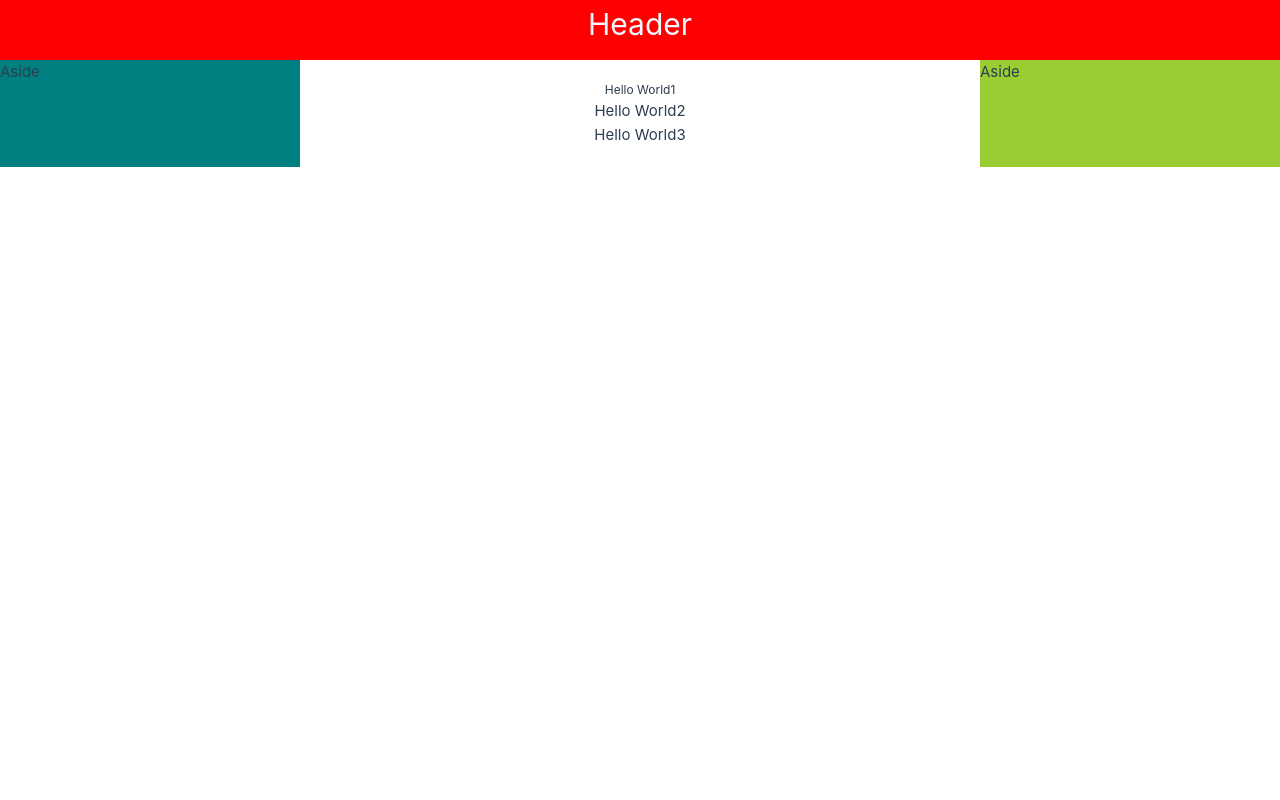
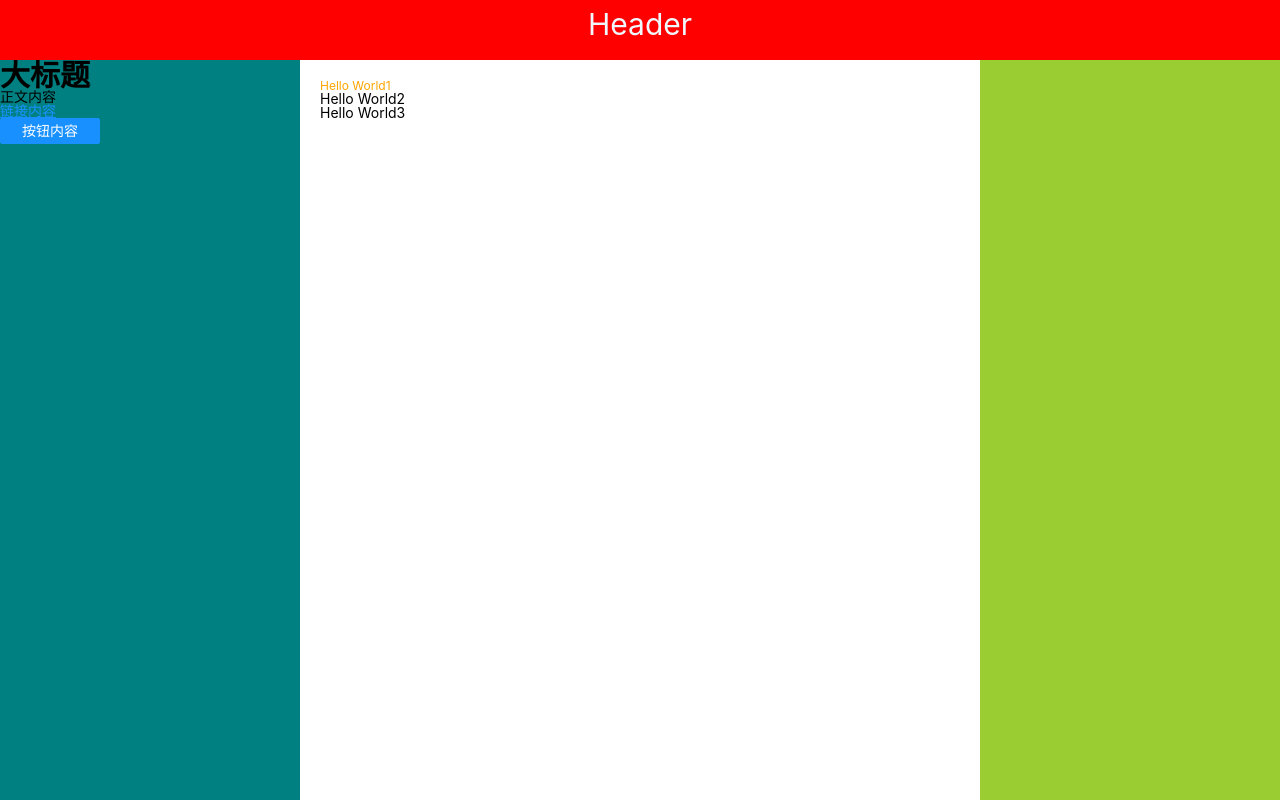
Before and after one commit to luyaoLee/lego, a Vue app: page /editor in a window 1280 px wide. Built offline with nearby package versions, Linux system fonts and the light colour scheme.

Commit message:
add ComponentList and defaultTemplates

```diff
--- /dev/null
+++ b/src/components/ComponentList.vue
@@ -0,0 +1,32 @@
+<template>
+  <div class="component-list" v-for="(item, index) in list" :key="index" @click="onItemClick(item)">
+    <l-text v-bind="item"></l-text>
+  </div>
+</template>
+
+<script lang="ts">
+import { defineComponent } from 'vue'
+import LText from './LText.vue'
+
+export default defineComponent({
+  name: 'component-list',
+  components: {
+    LText
+  },
+  emits: ['on-item-click'],
+  props: {
+    list: {
+      type: Array<any>,
+      required: true
+    }
+  },
+  setup(props, ctx) {
+    const onItemClick = (item: any) => {
+      ctx.emit('on-item-click', item)
+    }
+    return { onItemClick }
+  }
+})
+</script>
+
+<style lang="scss" scoped></style>
--- a/src/components/LText.vue
+++ b/src/components/LText.vue
@@ -1,30 +1,33 @@
 <template>
-  <component :is="tag" :style="styleProps">{{ text }}</component>
+  <component class="l-text" :is="tag" :style="styleProps" @click="handleClick">{{
+    text
+  }}</component>
 </template>
 
 <script lang="ts">
-import { defineComponent, computed } from 'vue'
-import { pick } from 'lodash-es'
+import { defineComponent } from 'vue'
+import { transformToDefaultProps, textDefaultProps, textStyleNames } from '@/defaultProps'
+const defaultProps = transformToDefaultProps(textDefaultProps)
+import useComponentCommon from '@/hooks/useComponentCommon'
 
 export default defineComponent({
   name: 'l-text',
   props: {
-    text: {
-      type: String
-    },
-    fontSize: {
-      type: String
-    },
     tag: {
       type: String,
       default: 'div'
-    }
+    },
+    ...defaultProps
   },
   setup(props) {
-    const styleProps = computed(() => pick(props, ['fontSize']))
-    return { styleProps }
+    const { styleProps, handleClick } = useComponentCommon(props, textStyleNames)
+    return { styleProps, handleClick }
   }
 })
 </script>
 
-<style lang="scss" scoped></style>
+<style lang="scss" scoped>
+.l-text {
+  position: relative !important;
+}
+</style>
--- /dev/null
+++ b/src/defaultProps.ts
@@ -0,0 +1,59 @@
+import { mapValues, without } from 'lodash-es'
+
+export const commonDefaultProps = {
+  // actions
+  actionType: '',
+  url: '',
+  // size
+  height: '',
+  width: '318px',
+  paddingLeft: '0px',
+  paddingRight: '0px',
+  paddingTop: '0px',
+  paddingBottom: '0px',
+  // border type
+  borderStyle: 'none',
+  borderColor: '#000',
+  borderWidth: '0',
+  borderRadius: '0',
+  // shadow and opacity
+  boxShadow: '0 0 0 #000000',
+  opacity: 1,
+  // position and x,y
+  position: 'absolute',
+  left: '0',
+  top: '0',
+  right: '0'
+}
+
+export const textDefaultProps = {
+  // basic props - font styles
+  text: '正文内容',
+  fontSize: '14px',
+  fontFamily: '',
+  fontWeight: 'normal',
+  fontStyle: 'normal',
+  textDecoration: 'none',
+  lineHeight: '1',
+  textAlign: 'left',
+  color: '#000000',
+  backgroundColor: '',
+  ...commonDefaultProps
+}
+
+export const transformToDefaultProps = <T extends { [key: string]: any }>(props: T) => {
+  // {
+  //   color: {
+  //     type: String,
+  //     default: '#000000'
+  //   }
+  // }
+  return mapValues(props, (value) => {
+    return {
+      type: value.constructor,
+      default: value
+    }
+  })
+}
+
+export const textStyleNames = without(Object.keys(textDefaultProps), 'text', 'actionType', 'url')
--- /dev/null
+++ b/src/defaultTemplates.ts
@@ -0,0 +1,34 @@
+export const defaultTextTemplates = [
+  {
+    text: '大标题',
+    fontSize: '30px',
+    fontWeight: 'bold',
+    tag: 'h2'
+  },
+  {
+    text: '正文内容',
+    tag: 'p'
+  },
+  {
+    text: '链接内容',
+    color: '#1890ff',
+    textDecoration: 'underline',
+    tag: 'p'
+  },
+  {
+    text: '按钮内容',
+    color: '#ffffff',
+    backgroundColor: '#1890ff',
+    borderWidth: '1px',
+    borderColor: '#1890ff',
+    borderStyle: 'solid',
+    borderRadius: '2px',
+    paddingLeft: '10px',
+    paddingRight: '10px',
+    paddingTop: '5px',
+    paddingBottom: '5px',
+    width: '100px',
+    tag: 'button',
+    textAlign: 'center'
+  }
+]
--- /dev/null
+++ b/src/hooks/useComponentCommon.ts
@@ -0,0 +1,18 @@
+import { pick } from 'lodash-es'
+import { computed } from 'vue'
+
+const useComponentCommon = <T extends { [key: string]: any }>(props: T, picks: string[]) => {
+  const styleProps = computed(() => pick(props, picks))
+  const handleClick = () => {
+    if (props.actionType === 'url' && props.url) {
+      window.location.href = props.url
+    }
+  }
+
+  return {
+    styleProps,
+    handleClick
+  }
+}
+
+export default useComponentCommon
--- a/src/stores/editors.ts
+++ b/src/stores/editors.ts
@@ -7,19 +7,36 @@
   currentElement: string
 }
 
-interface ComponentData {
+export interface ComponentData {
   props: { [key: string]: any }
   id: string
   name: string
 }
 
 export const useEditorsStore = defineStore('editors', () => {
-  const componets = ref<ComponentData[]>(testComponents)
-  return { componets }
+  const components = ref<ComponentData[]>(testComponents)
+
+  function addComponent(component: ComponentData) {
+    components.value.push(component)
+  }
+  return { components, addComponent }
 })
 
 export const testComponents: ComponentData[] = [
-  { id: uuidv4(), name: 'l-text', props: { text: 'Hello World1', fontSize: '12px' } },
-  { id: uuidv4(), name: 'l-text', props: { text: 'Hello World2' } },
-  { id: uuidv4(), name: 'l-text', props: { text: 'Hello World3' } }
+  {
+    id: uuidv4(),
+    name: 'l-text',
+    props: { text: 'Hello World1', fontSize: '12px', position: 'relative', color: 'orange' }
+  },
+  { id: uuidv4(), name: 'l-text', props: { text: 'Hello World2', position: 'relative' } },
+  {
+    id: uuidv4(),
+    name: 'l-text',
+    props: {
+      text: 'Hello World3',
+      actionType: 'url',
+      url: 'https://www.google.com',
+      position: 'relative'
+    }
+  }
 ]
--- a/src/views/Editor.vue
+++ b/src/views/Editor.vue
@@ -1,9 +1,10 @@
 <template>
-  <div class="editor-view">
-    <el-container>
+  <el-container class="editor-view">
     <el-header>Header</el-header>
-      <el-container>
-        <el-aside width="300px" class="component-list">Aside</el-aside>
+    <el-container class="editor-main">
+      <el-aside width="300px" class="component-list">
+        <component-list :list="defaultTextTemplates" @on-item-click="onItemClick"></component-list>
+      </el-aside>
       <el-main>
         <div class="preview-list">
           <component
@@ -14,32 +15,52 @@
           ></component>
         </div>
       </el-main>
-        <el-aside width="300px" class="component-attrs">Aside</el-aside>
+      <el-aside width="300px" class="component-attrs"></el-aside>
     </el-container>
   </el-container>
-  </div>
 </template>
 
 <script lang="ts">
 import { computed, defineComponent } from 'vue'
-import { useEditorsStore } from '@/stores/editors'
+import { useEditorsStore, type ComponentData } from '@/stores/editors'
 import LText from '@/components/LText.vue'
+import ComponentList from '@/components/ComponentList.vue'
+import { defaultTextTemplates } from '@/defaultTemplates'
+import { useCounterStore } from '@/stores/counter'
+import { storeToRefs } from 'pinia'
+import { v4 as uuidv4 } from 'uuid'
 
 export default defineComponent({
   name: 'EditorView',
   components: {
-    LText
+    LText,
+    ComponentList
   },
   setup() {
     const store = useEditorsStore()
-    const components = computed(() => store.componets)
-    return { components }
+    const components = computed(() => store.components)
+    return {
+      components,
+      defaultTextTemplates,
+      addComponent: store.addComponent
+    }
+  },
+  methods: {
+    onItemClick(item: any) {
+      const data: ComponentData = {
+        id: uuidv4(),
+        name: 'l-text',
+        props: item
+      }
+      this.addComponent(data)
+    }
   }
 })
 </script>
 
 <style lang="scss" scoped>
 .editor-view {
+  min-height: 100vh;
   .el-header {
     background-color: red;
     text-align: center;
@@ -51,9 +72,13 @@
   }
   .component-list {
     background-color: teal;
+    position: relative;
   }
   .component-attrs {
     background-color: yellowgreen;
   }
+  .preview-list {
+    position: relative;
+  }
 }
 </style>
```
Lines whose indentation alone changed are shown as unchanged.
